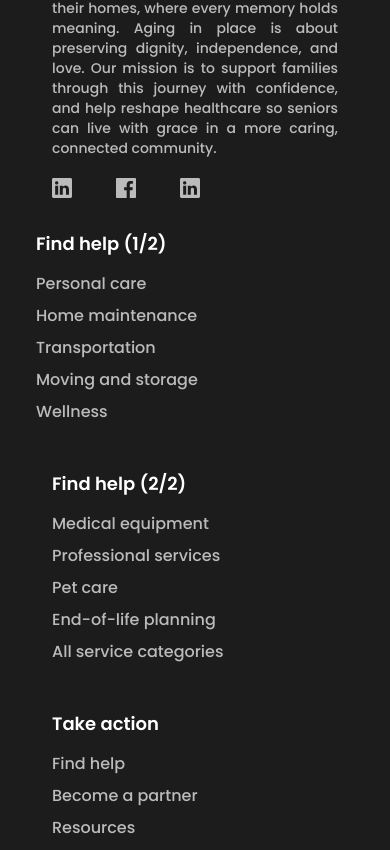
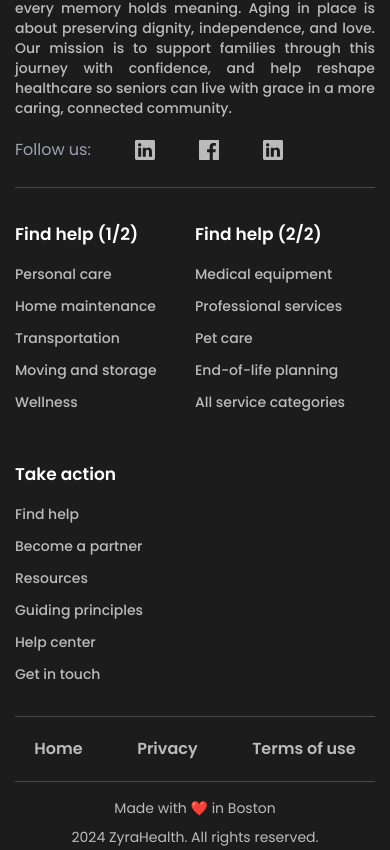
Before and after one commit to qasimfida/zeegna-updated, a React (Vite) app: page /login in a window 390 px wide. Shown: the part 852-1702 px from the top of the page. Built offline with nearby package versions, Linux system fonts and the light colour scheme.

Commit message:
worked  on the changes

```diff
--- a/src/components/becomePartnerSlider/PartnerSlider.jsx
+++ b/src/components/becomePartnerSlider/PartnerSlider.jsx
@@ -37,7 +37,7 @@ const PartnerSlider = () => {
           modifier: 6,
           slideShadows: false,
         }}
-                breakpoints={{
+        breakpoints={{
           640: {
             slidesPerView: 3, // For small screens
             spaceBetween: 20,
@@ -125,10 +125,9 @@ const PartnerSlider = () => {
                 ? "flex justify-end items-end h-full"
                 : index === 4
                 ? "flex justify-start items-end "
-                // : index === 2  ? ""
+                : // : index === 2  ? ""
 
-
-                : "flex justify-center items-end"
+                  "flex justify-center items-end"
             }`}
           >
             <img
--- a/src/components/business/BusinessContainer.jsx
+++ b/src/components/business/BusinessContainer.jsx
@@ -155,7 +155,7 @@ const BusinessContainer = ({ title, description, Icon }) => {
       </section>
 
       {/* section 7 */}
-      <section className="sm:px-[20px] md:px-[27px] lg:px-[70px] md:pb-[80px] max-sm:px-[16px] max-sm:pb-[50px]">
+      <section className="sm:px-[20px] md:px-[27px] lg:px-[70px] font-poppins md:pb-[80px] max-sm:px-[16px] max-sm:pb-[50px]">
         <div className="flex flex-col md:flex-row items-center bg-[#E8FFF1] rounded-[40px] max-sm:rounded-[30px] hover:bg-gray-100 px-[20px] md:px-[40px] lg:px-[80px] py-[40px]">
           <div className="flex flex-col justify-between p-4 max-sm:p-0 leading-normal md:w-2/3">
             <div className="lg:w-[430px] max-sm:text-center">
--- a/src/components/homecard/HomeCardsContainer.jsx
+++ b/src/components/homecard/HomeCardsContainer.jsx
@@ -5,7 +5,7 @@ import cardsData from "../../data/CardsData";
 function HomeCardsContainer() {
   return (
     <>
-      <div className=" md:mx-2 md:mx-[70px] pb-20 pt-[2.5rem] max-lg:pt-[182px]  poppin max-sm:pb-0 	">
+      <div className=" md:mx-2 md:mx-[70px] pb-20 pt-[2.5rem] lg:pt-[182px]  poppin max-sm:pb-0 	">
         <div className="text-center max-sm:mt-[40px] max-sm:px-[16px]">
           <h2 className="font-semibold text-xl md:text-[32px] xl:mt-[114px] max-sm:pt-[50px] max-sm:text-[24px] leading-[30px] ">
             Right in the home you love
--- a/src/components/knowledge/KnowledgeCard.jsx
+++ b/src/components/knowledge/KnowledgeCard.jsx
@@ -40,7 +40,7 @@ const KnowledgeCard = ({ image, title, description, chip, id, className }) => {
             {trimmedDescription}
           </p>
 
-          <div className="flex items-center gap-4 border-t-[1px] pt-[10px] pb-[15px] border-[#EAEAF1]">
+          <div className="flex items-center gap-4 max-sm:gap-[10px] border-t-[1px] pt-[10px] pb-[15px] border-[#EAEAF1]">
             <p className="text-[#5E5E6F] text-[14px] font-regular">
               By Zeegna Team
             </p>
--- a/src/components/stayConnected/StayConnected.jsx
+++ b/src/components/stayConnected/StayConnected.jsx
@@ -2,7 +2,7 @@ import React from "react";
 
 function StayConnectedSection() {
   return (
-    <div className="mx-auto pb-[80px] text-center poppin relative max-sm:mx-[16px] max-sm:mb-[50px] max-lg:mx-[27px] lg:mx-[70px]">
+    <div className="mx-auto pb-[80px] max-sm:pb-[50px] text-center poppin relative max-sm:mx-[16px]  max-lg:mx-[27px] lg:mx-[70px]">
       {/* Form Section */}
       <div className="relative bg-[#DFFFEE] py-[50px] px-[25px] max-sm:px-[20px] rounded-[40px] flex flex-col md:flex-row items-center justify-center gap-10 w-full max-w-[1300px] mx-auto ">
         {/* Left-side avatars */}
--- a/src/layout/footer/Footer.jsx
+++ b/src/layout/footer/Footer.jsx
@@ -6,9 +6,9 @@ import FooterLogo from "../../assets/icons/footerIcons/FooterLogo";
 import { Link } from "react-router-dom";
 function Footer() {
   return (
-    <footer className="bg-[#1C1C1C] pt-16	px-9 poppin">
+    <footer className="bg-[#1C1C1C] pt-16	px-9 max-sm:px-[15px] poppin">
       <div class=" 	 text-gray-400">
-        <div class=" px-4 mx-auto">
+        <div class=" px-4 max-sm:px-0 mx-auto">
           <div class="-mx-4 flex flex-wrap justify-between">
             <div class="px-4 my-4 w-full xl:w-[550px]">
               <Link to="/" class="block w-56 mb-4">
@@ -24,7 +24,8 @@ function Footer() {
                   confidence, and help reshape healthcare so seniors can live
                   with grace in a more caring, connected community.
                 </p>
-                <div className="flex gap-11	items-center mt-5 cursor-pointer">
+                <div className="flex gap-11	items-center mt-5 cursor-pointer max-md:pb-[25px] max-md:border-b border-[#484848]">
+                  <p>Follow us:</p>
                   <Link to="#" class="hover:text-white">
                     <LinkedinIcon />
                   </Link>
@@ -37,14 +38,14 @@ function Footer() {
                 </div>
               </div>
             </div>
-
-            <div class=" my-4 w-full sm:w-auto">
+            <div className="flex max-sm:mx-[16px] max-sm:w-full">
+              <div class="px-4 max-sm:px-0 max-sm:mx-[0px] my-4 w-full sm:w-auto">
                 <div>
-                <h2 class="inline-block text-white mb-2.5   font-semibold	text-lg	">
+                  <h2 class="inline-block text-white mb-2.5   font-semibold	text-lg max-sm:text-[17px]	">
                     Find help (1/2)
                   </h2>
                 </div>
-              <ul class="leading-8 text-base mb-2.5	text-[#BBBBBB] font-medium		">
+                <ul class="leading-8 max-sm:leading-0 text-base mb-2.5	text-[#BBBBBB] font-medium max-sm:text-[14px]		">
                   <li>
                     <Link to="#" class="hover:text-white">
                       Personal care
@@ -72,13 +73,13 @@ function Footer() {
                   </li>
                 </ul>
               </div>
-            <div class="px-4 my-4 w-full sm:w-auto">
+              <div class="px-4 max-sm:px-0 max-sm:mx-[0px] my-4 w-full sm:w-auto">
                 <div>
-                <h2 class="inline-block text-white mb-2.5   font-semibold	text-lg ">
+                  <h2 class="inline-block text-white mb-2.5   font-semibold	text-lg max-sm:text-[17px] ">
                     Find help (2/2)
                   </h2>
                 </div>
-              <ul class="leading-8 text-base mb-2.5	text-[#BBBBBB] font-medium	">
+                <ul class="leading-8 max-sm:leading-0 text-base mb-2.5	text-[#BBBBBB] font-medium max-sm:text-[14px]	">
                   <li>
                     <Link to="#" class="hover:text-white">
                       Medical equipment
@@ -106,13 +107,15 @@ function Footer() {
                   </li>
                 </ul>
               </div>
+            </div>
+
             <div class="px-4 my-4 w-full sm:w-auto">
               <div>
-                <h2 class="inline-block text-white mb-2.5   font-semibold	text-lg ">
+                <h2 class="inline-block text-white mb-2.5   font-semibold	text-lg max-sm:text-[17px] ">
                   Take action
                 </h2>
               </div>
-              <ul class="leading-8 text-base mb-2.5	text-[#BBBBBB] font-medium	">
+              <ul class="leading-8 max-sm:leading-0 text-base mb-2.5	text-[#BBBBBB] font-medium max-sm:text-[14px]	">
                 <li>
                   <Link to="/recources-page" class="hover:text-white">
                     Find help
@@ -149,7 +152,7 @@ function Footer() {
         </div>
       </div>
       <div class=" md:flex md:flex-grow justify-center py-5	border-t border-b border-[#484848]">
-        <ul class="flex justify-center space-x-4 text-base	font-semibold	 text-[#BBBBBB]">
+        <ul class="flex justify-center space-x-4 max-sm:justify-around text-base	font-semibold	 text-[#BBBBBB]">
           <li>
             <Link to="/" class="hover:text-secondary">
               Home{" "}
@@ -171,10 +174,10 @@ function Footer() {
       <div class=" py-4 text-[#BBBBBB]">
         <div class="container mx-auto px-4">
           <div class=" flex flex-col items-center flex-wrap justify-between gap-2">
-            <div class="px-4 w-full text-center sm:w-auto sm:text-left">
+            <div class="px-4 w-full text-center sm:w-auto sm:text-left max-sm:text-[14px]">
               Made with ❤️ in Boston
             </div>
-            <div class="px-4 w-full text-center sm:w-auto sm:text-left">
+            <div class="px-4 w-full text-center sm:w-auto sm:text-left max-sm:text-[14px]">
               2024 ZyraHealth. All rights reserved.
             </div>
           </div>
--- a/src/layout/header/Header.jsx
+++ b/src/layout/header/Header.jsx
@@ -20,7 +20,7 @@ function Header({ styles = "" }) {
       : location.pathname === "/help-center" || location.pathname === "/article"
       ? "bg-[#F7F7F7]"
       : location.pathname === "/become-partner"
-      ? "bg-[#F9F9F9]"
+      ? "bg-[#F5FFF3]"
       : "bg-[#FFFDFD]";
 
   const isActive = (path) => location.pathname === path;
```
Also changed, not shown: src/components/homepage/Hero.jsx (+7 -7 lines). Lines whose indentation alone changed are shown as unchanged.
